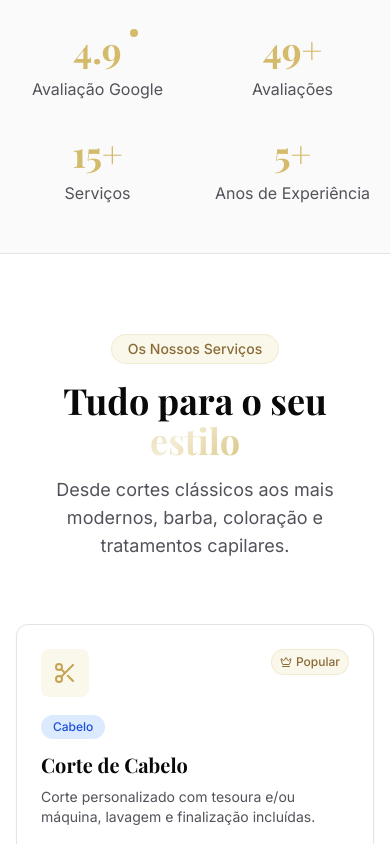
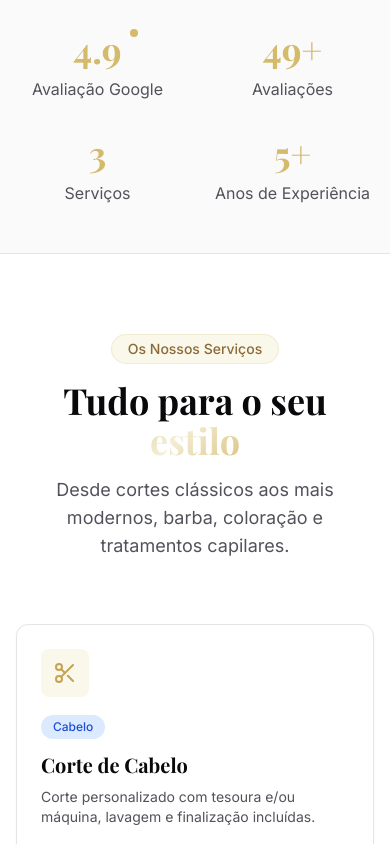
Before and after one commit to goncass/king-studio, a Next.js app: page / in a window 390 px wide. Shown: the part 860-1704 px from the top of the page. Built offline with nearby package versions, Linux system fonts and the light colour scheme; a web font is replaced by a local one.

Commit message:
Remove 'Popular' badge from all services everywhere
- Removed popular: true from all 3 services in data.ts
- Removed popular badge rendering from BookingModal.tsx
- Removed popular badge rendering from ServiceCard.tsx (also removed Crown import)
- Updated stats bar from 15+ to 3 services

```diff
--- a/src/app/page.tsx
+++ b/src/app/page.tsx
@@ -129,7 +129,7 @@ export default function HomePage() {
                 <div className="text-noir-600 dark:text-noir-400">Avaliações</div>
               </div>
               <div>
-                <div className="font-display text-4xl sm:text-5xl font-bold text-gold-500 mb-2">15+</div>
+                <div className="font-display text-4xl sm:text-5xl font-bold text-gold-500 mb-2">3</div>
                 <div className="text-noir-600 dark:text-noir-400">Serviços</div>
               </div>
               <div>
--- a/src/components/BookingModal.tsx
+++ b/src/components/BookingModal.tsx
@@ -253,17 +253,9 @@ export function BookingModal({ isOpen, onClose, preSelectedService }: BookingMod
                           <Scissors className="w-5 h-5 text-gold-600 dark:text-gold-400" aria-hidden="true" />
                         </div>
                         <div className="flex-1 min-w-0">
-                          <div className="flex items-center justify-between">
-                            <h4 className="font-semibold text-noir-950 dark:text-white pr-2 leading-tight">
-                              {service.name}
-                            </h4>
-                            {service.popular && (
-                              <span className="px-2 py-0.5 rounded-full bg-gold-100 text-gold-800 dark:bg-gold-900/30 dark:text-gold-300 text-xs font-medium flex-shrink-0 badge-gold">
-                                <Crown className="w-3 h-3" aria-hidden="true" />
-                                Popular
-                              </span>
-                            )}
-                          </div>
+                          <h4 className="font-semibold text-noir-950 dark:text-white leading-tight">
+                            {service.name}
+                          </h4>
                           <p className="text-sm text-noir-500 dark:text-noir-400 mt-1 line-clamp-1">{service.description}</p>
                           <div className="flex items-center gap-3 mt-2 text-xs text-noir-500 dark:text-noir-400">
                             <span className="flex items-center gap-1">
--- a/src/components/ServiceCard.tsx
+++ b/src/components/ServiceCard.tsx
@@ -1,7 +1,7 @@
 'use client'
 
 import { Service } from '@/lib/data'
-import { Scissors, CheckCircle, Star, Crown } from 'lucide-react'
+import { Scissors, CheckCircle, Star } from 'lucide-react'
 
 interface ServiceCardProps {
   service: Service
@@ -31,12 +31,6 @@ export function ServiceCard({ service }: ServiceCardProps) {
         <div className="w-12 h-12 rounded-lg bg-gold-100 dark:bg-gold-900/30 flex items-center justify-center flex-shrink-0">
           <Scissors className="w-6 h-6 text-gold-600 dark:text-gold-400" aria-hidden="true" />
         </div>
-        {service.popular && (
-          <div className="flex items-center gap-1 px-2 py-1 rounded-full bg-gold-100 text-gold-800 dark:bg-gold-900/30 dark:text-gold-300 text-xs font-medium flex-shrink-0 badge-gold">
-            <Crown className="w-3 h-3" aria-hidden="true" />
-            Popular
-          </div>
-        )}
       </div>
 
       <div className="mb-3">
--- a/src/lib/data.ts
+++ b/src/lib/data.ts
@@ -45,7 +45,6 @@ export const services: Service[] = [
     duration: '30 min',
     category: 'Cabelo',
     icon: 'scissors',
-    popular: true,
   },
   {
     id: 'barba-completa',
@@ -55,7 +54,6 @@ export const services: Service[] = [
     duration: '20 min',
     category: 'Barba',
     icon: 'scissors',
-    popular: true,
   },
   {
     id: 'corte-barba',
@@ -65,7 +63,6 @@ export const services: Service[] = [
     duration: '45 min',
     category: 'Combos',
     icon: 'scissors',
-    popular: true,
   },
 ]
 
```
